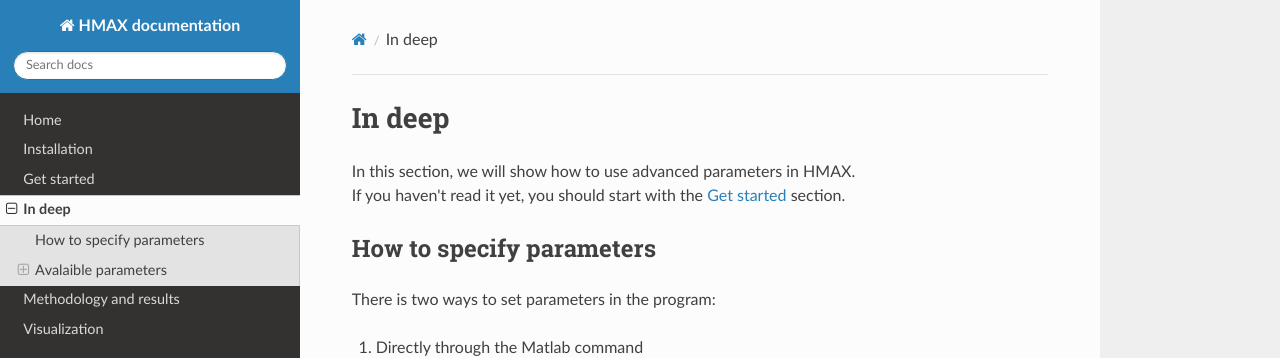
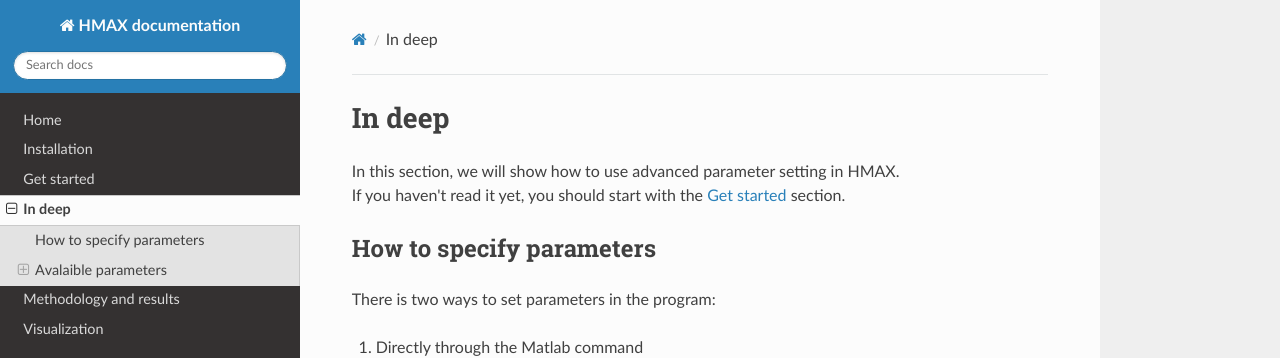
Before and after one commit to EEVCOM-Montpellier/hmax-documentation, an MkDocs documentation site: the page built from docs/indeep.md, in a window 1280 px wide and 900 px high. Shown: the top 358 px of the window. Built offline with MkDocs 1.6.1, drawn with Linux system fonts in a browser that asks for light colours; nearby versions of some CDN libraries; old or Windows-style settings are respelled for this version of MkDocs.

Commit message:
Update indeep.md

```diff
--- a/docs/indeep.md
+++ b/docs/indeep.md
@@ -1,6 +1,6 @@
 # In deep
 
-In this section, we will show how to use advanced parameters in HMAX.
+In this section, we will show how to use advanced parameter setting in HMAX.
 If you haven't read it yet, you should start with the [Get started](/get-started) section.
 
 ## How to specify parameters
```
